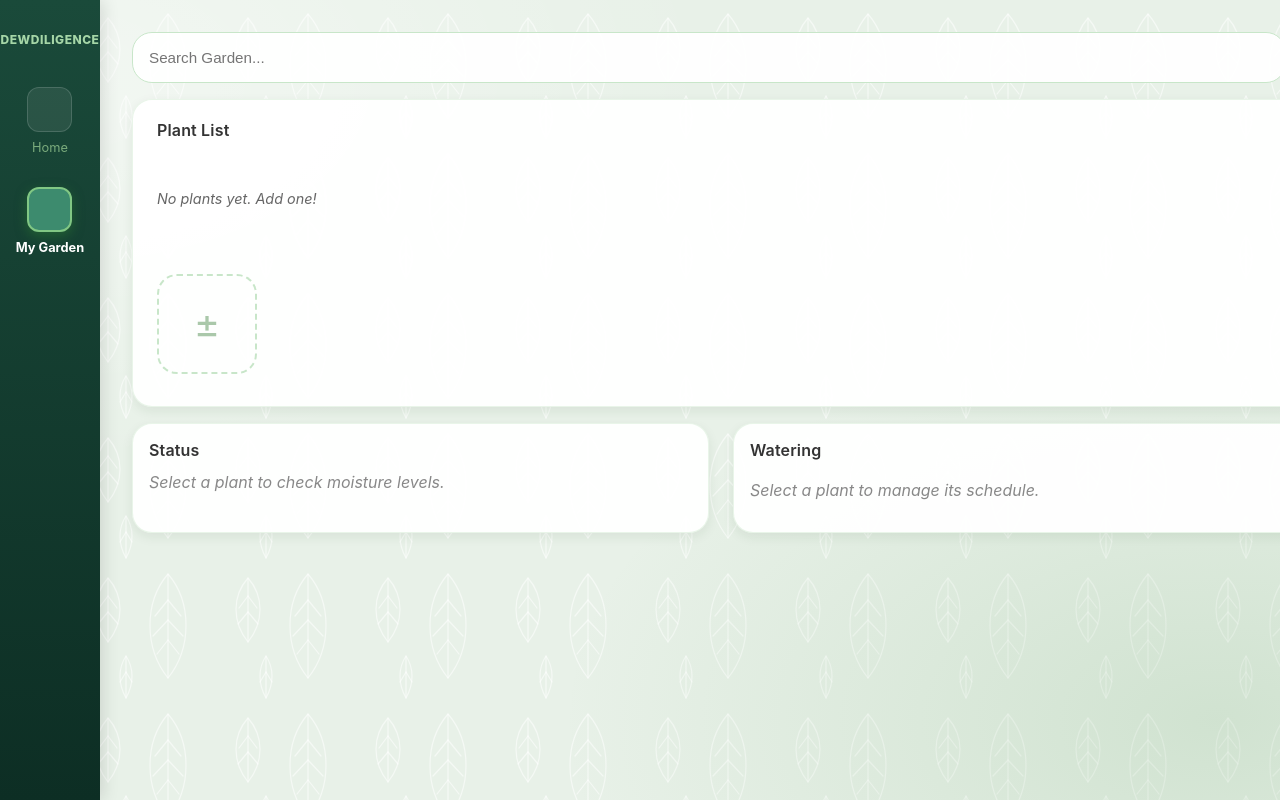
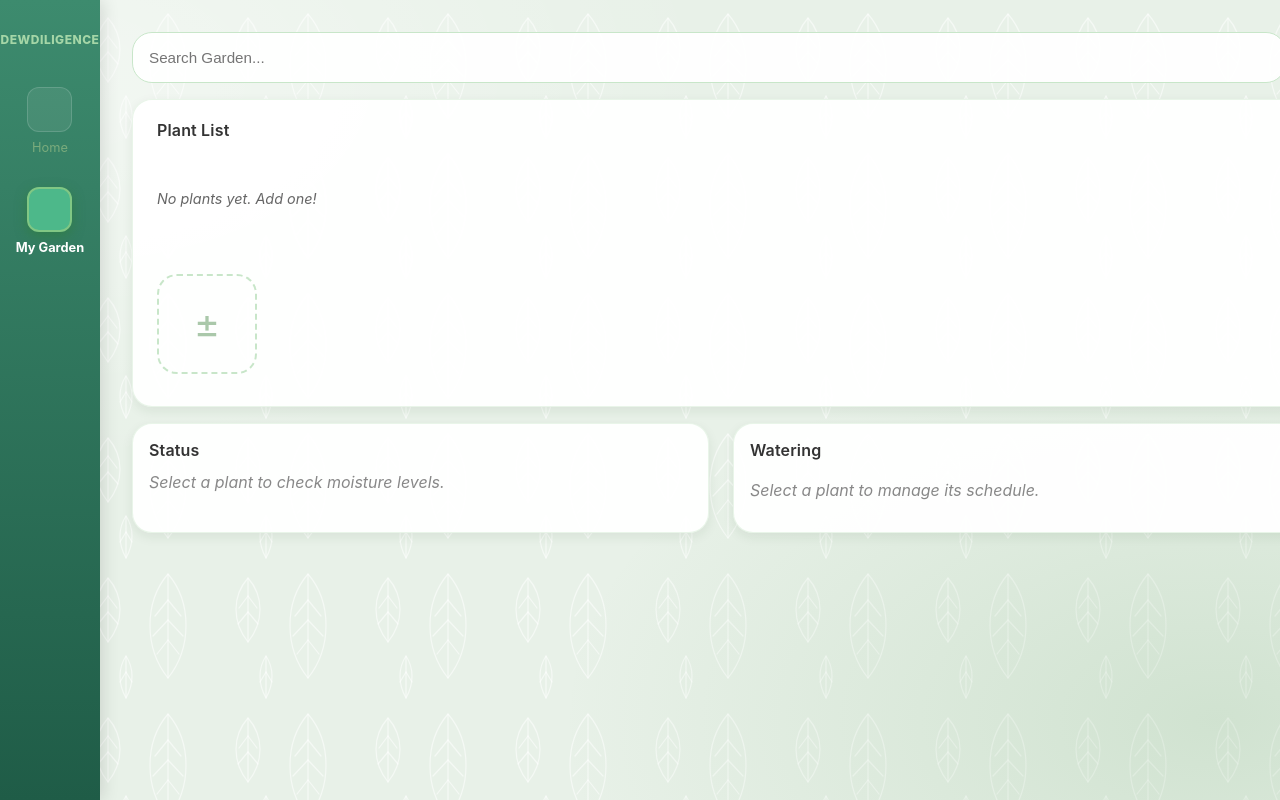
Before and after one commit to AbbagailRice/COSC625Project, a React (Create React App) app: page /garden in a window 1280 px wide. Shown: the top 800 px of the page. Built offline with nearby package versions, Linux system fonts and the light colour scheme.

Commit message:
Update App.css

```diff
--- a/src/components/App.css
+++ b/src/components/App.css
@@ -1,6 +1,6 @@
 /* Color Palette */
 :root {
-  --sidebar-accent: #3d8b6e;
+  --sidebar-accent: #4db88a;
   --bg-color: #E8F1E8;
   --accent-blue: #4f4f4f;
   --card-color: #FFFFFF;
@@ -38,7 +38,7 @@ body {
   flex-direction: column;
   align-items: center;
   padding-top: 2rem;
-  background: linear-gradient(180deg, #1a4a3a 0%, #0d2e24 100%);
+  background: linear-gradient(180deg, #3d8b6e 0%, #1f5c47 100%);
   border-right: none;
   box-shadow: 3px 0 16px rgba(0,0,0,0.12);
 }
@@ -645,7 +645,7 @@ body {
 .modal-actions-centered { margin-top: 25px; }
 
 .confirm-btn {
-  background: linear-gradient(135deg, #3d8b6e, #43a047);
+  background: linear-gradient(135deg, #4db88a, #43a047);
   color: white;
   border: none;
   padding: 10px 30px;
@@ -657,7 +657,7 @@ body {
 }
 
 .confirm-btn:hover {
-  background: linear-gradient(135deg, #1b5e20, #3d8b6e);
+  background: linear-gradient(135deg, #1b5e20, #4db88a);
   transform: translateY(-1px);
   box-shadow: 0 6px 16px rgba(46,125,50,0.35);
 }
@@ -747,7 +747,7 @@ body {
 .meter-bar-fill.damp { background: linear-gradient(90deg, #fb8c00, #ffa726); }
 .meter-bar-fill.moist { background: linear-gradient(90deg, #43a047, #66bb6a); }
 .meter-bar-fill.saturated { background: linear-gradient(90deg, #0288d1, #29b6f6); }
-.meter-bar-fill.stable { background: linear-gradient(90deg, #3d8b6e, #43a047); }
+.meter-bar-fill.stable { background: linear-gradient(90deg, #4db88a, #43a047); }
 
 .recommendation { margin-top: 15px; font-size: 0.88rem; color: var(--text-sub); font-style: italic; }
 .alert-actions { margin-top: 1rem; padding-left: 1.2rem; font-size: 0.88rem; color: var(--text-sub); line-height: 1.7; }
```
